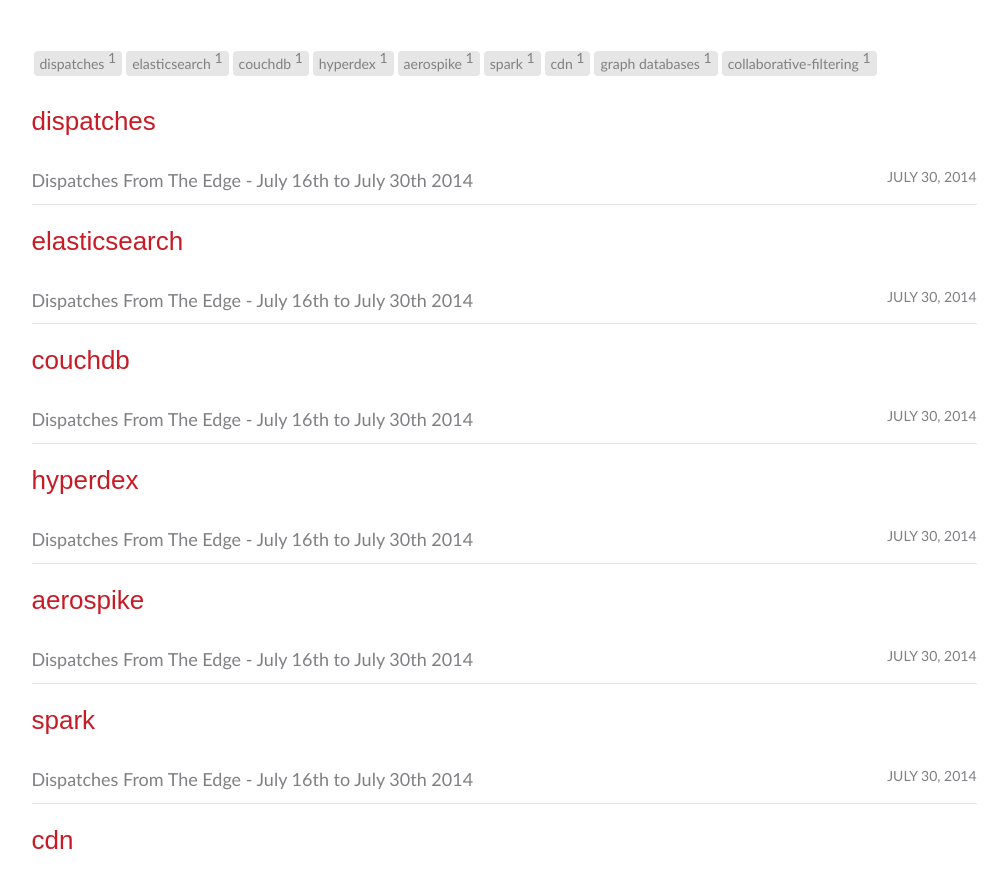
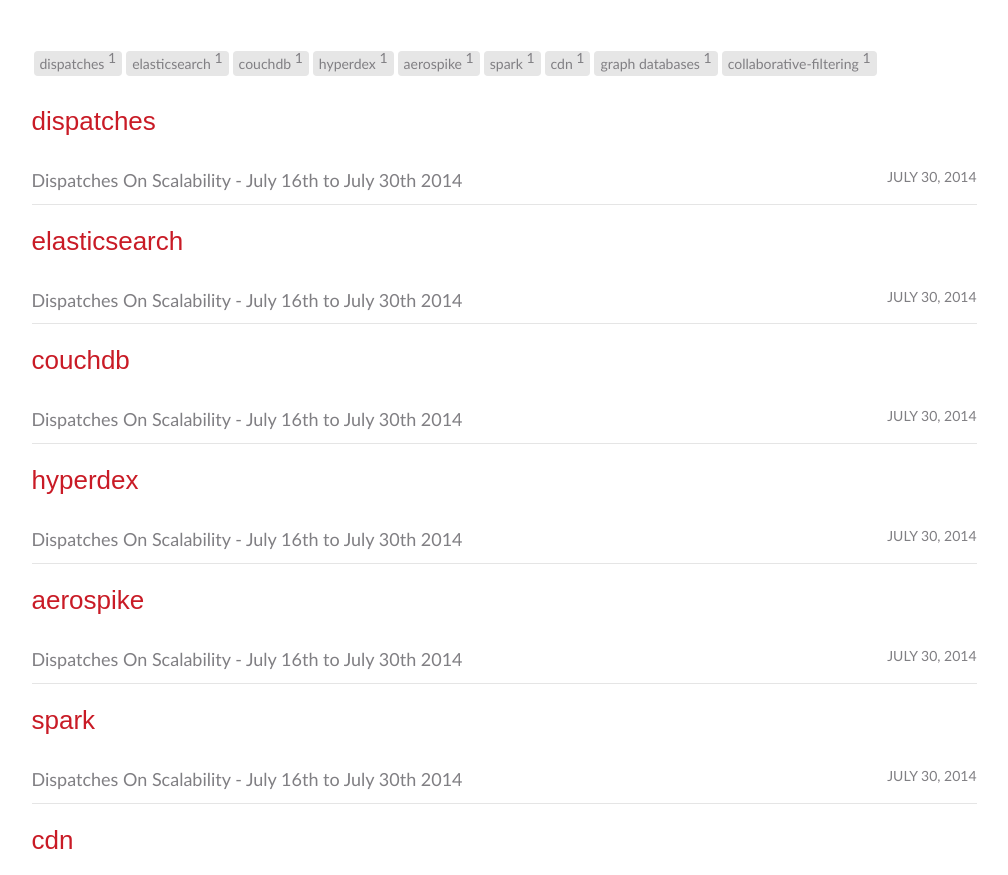
Before and after one commit to roja/roja.github.io, a Jekyll site: the page built from tags.html, in a window 1280 px wide, cut to the strip 474-1349 px from the top of the page. Shown: the whole strip, without its empty margins (136-1144 px from the left). Built offline with Jekyll 4.4.1, drawn with Linux system fonts in a browser that asks for light colours; some of the changed text lies outside the part shown.

Commit message:
fix title

```diff
--- a/_posts/2014-07-30-dispatches-on-scalability-july-16th-to-july-30th-2014.md
+++ b/_posts/2014-07-30-dispatches-on-scalability-july-16th-to-july-30th-2014.md
@@ -1,6 +1,6 @@
 ---
 layout: post
-title: "Dispatches From The Edge - July 16th to July 30th 2014"
+title: "Dispatches On Scalability - July 16th to July 30th 2014"
 description: "Scalability news during the fortnight ending July 30th 2014"
 headline: "From elastic search to building your own cdn all engineered for growth."
 category: dispatches
```
